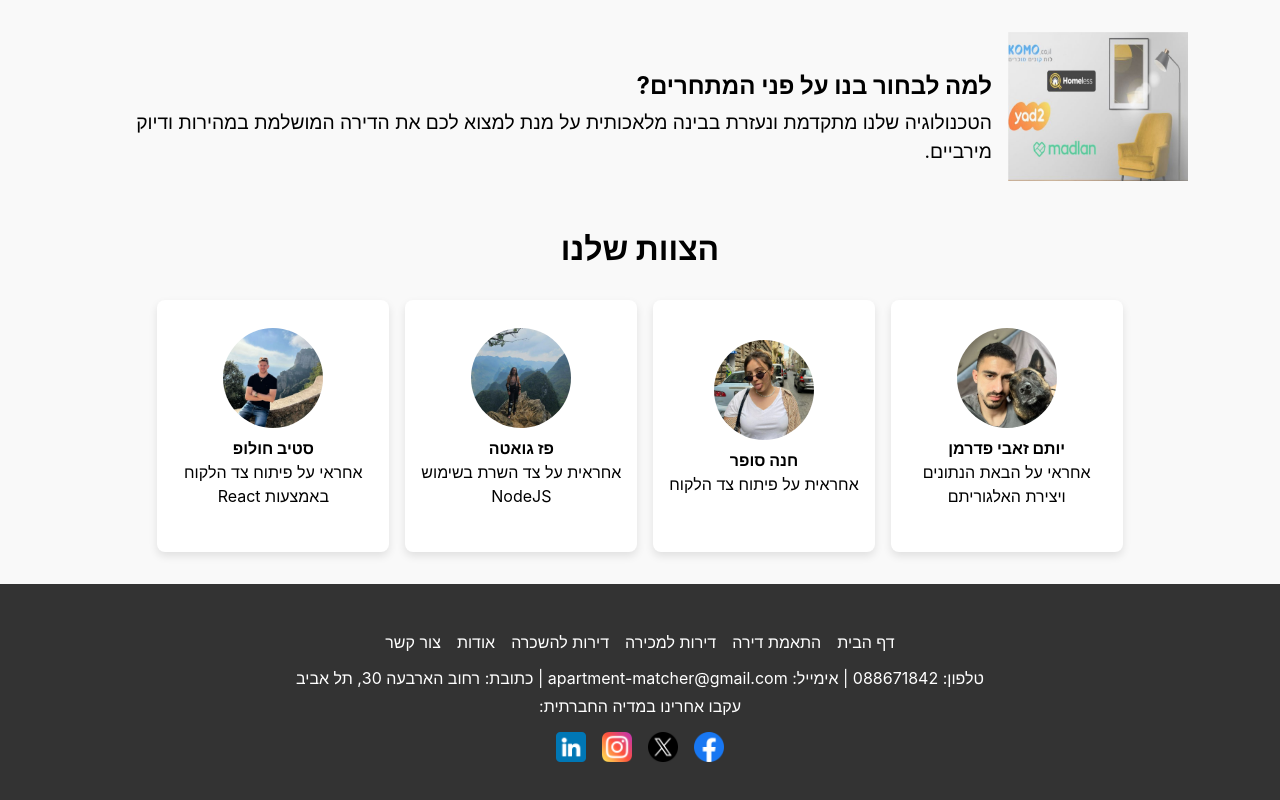
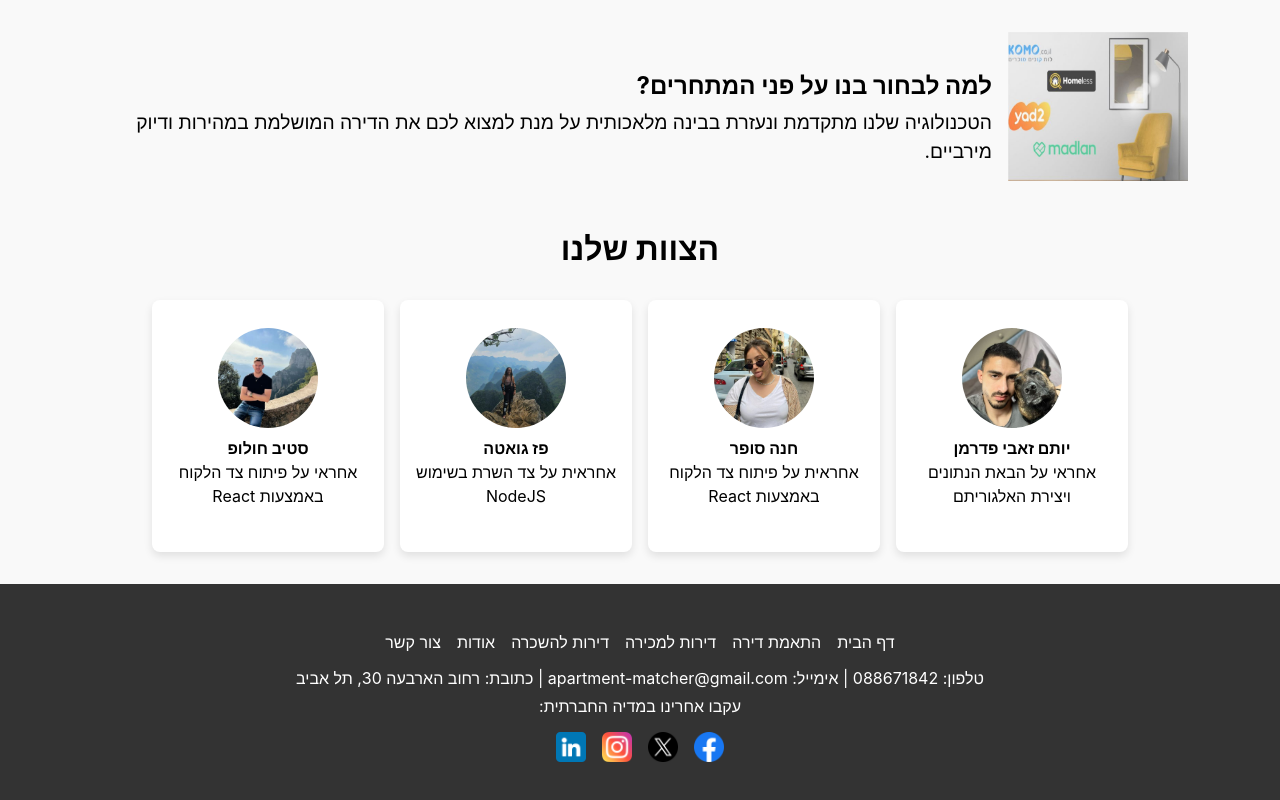
Before and after one commit to pazgu/Apartment_matcher, a React (Create React App) app in the folder frontend/: page /about in a window 1280 px wide. Shown: the part 640-1440 px from the top of the page. Built offline with nearby package versions, Linux system fonts and the light colour scheme.

Commit message:
Changed about description

```diff
--- a/frontend/src/pages/AboutPage/AboutPage.jsx
+++ b/frontend/src/pages/AboutPage/AboutPage.jsx
@@ -64,7 +64,7 @@ const About = () => {
           <p>
             <strong>חנה סופר</strong>
             <br />
-            אחראית על פיתוח צד הלקוח
+            אחראית על פיתוח צד הלקוח באמצעות React
           </p>
         </div>
         <div className="about-item">
```
